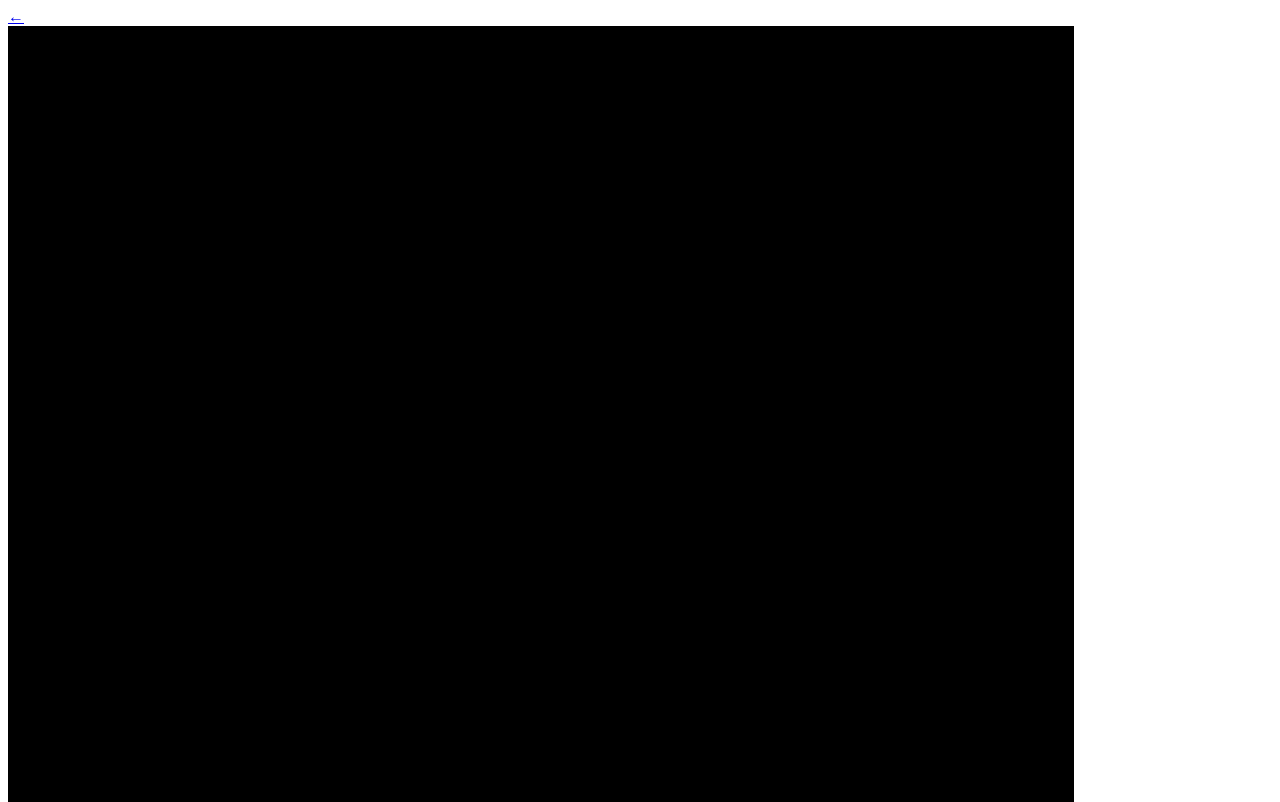
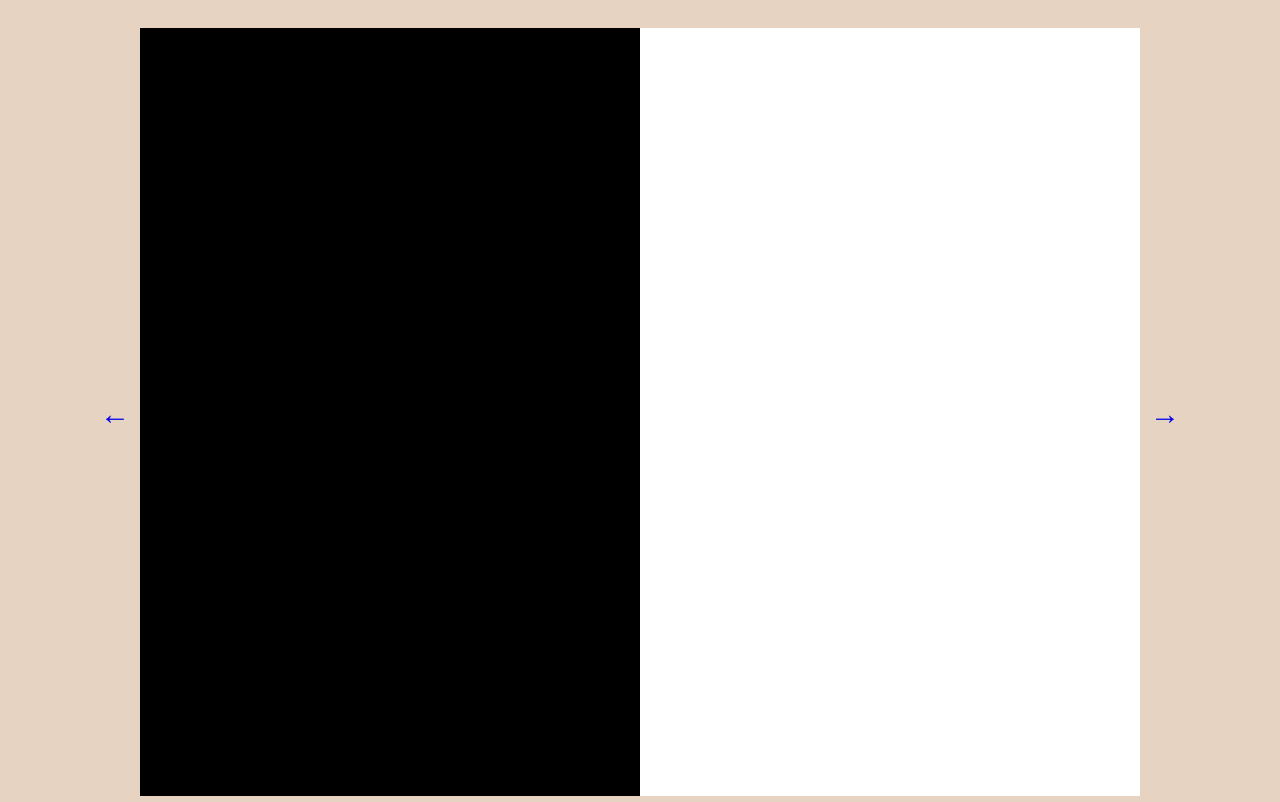
Before and after one commit to evykassirer/thought-clippings, a plain HTML site: page zines/anxiety-anxiety-anxiety/back/index.html in a window 1280 px wide. Shown: the top 802 px of the page. Drawn offline with Linux system fonts and the light colour scheme; the site is published under a folder, as on GitHub Pages, so addresses that start at the root find nothing.

Commit message:
fix anxiety stylesheet

```diff
--- a/zines/anxiety-anxiety-anxiety/back/index.html
+++ b/zines/anxiety-anxiety-anxiety/back/index.html
@@ -7,7 +7,7 @@
   <meta name="viewport" content="width=device-width, initial-scale=1">
   <title>anxiety anxiety anxiety</title>
   <link rel="shortcut icon" type="image/jpg" href="/favicon.png"/>
-  <link rel="stylesheet" type="text/css" href="/zines/anxiety-anxiety-anxiety/style.css">
+  <link rel="stylesheet" type="text/css" href="../style.css">
 </head>
 <body>
 
```
Also changed, not shown: zines/anxiety-anxiety-anxiety/index.html (+1 -1 lines), zines/anxiety-anxiety-anxiety/page-0-1/index.html (+1 -1 lines), zines/anxiety-anxiety-anxiety/page-10-11/index.html (+1 -1 lines), zines/anxiety-anxiety-anxiety/page-12-13/index.html (+1 -1 lines), zines/anxiety-anxiety-anxiety/page-14-15/index.html (+1 -1 lines), zines/anxiety-anxiety-anxiety/page-16-17/index.html (+1 -1 lines), zines/anxiety-anxiety-anxiety/page-18-19/index.html (+1 -1 lines), zines/anxiety-anxiety-anxiety/page-2-3/index.html (+1 -1 lines), zines/anxiety-anxiety-anxiety/page-20-21/index.html (+1 -1 lines), zines/anxiety-anxiety-anxiety/page-22-23/index.html (+1 -1 lines), zines/anxiety-anxiety-anxiety/page-24-25/index.html (+1 -1 lines), zines/anxiety-anxiety-anxiety/page-26-27/index.html (+1 -1 lines), zines/anxiety-anxiety-anxiety/page-28-29/index.html (+1 -1 lines), zines/anxiety-anxiety-anxiety/page-30-31/index.html (+1 -1 lines), 3 more files.
